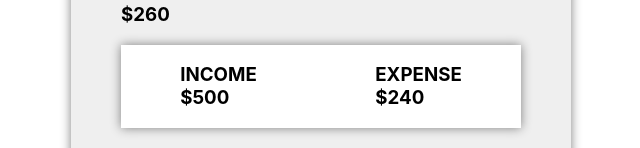
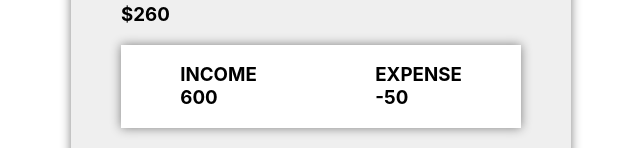
Before and after one commit to samadakram/practice-expense-tracker-app, a React (Create React App) app: page / in a window 1280 px wide. Shown: the part 167-315 px from the top of the page, without its empty margins (319-959 px from the left). Built offline with nearby package versions, Linux system fonts and the light colour scheme.

Commit message:
updated child.js and TransContext.js

```diff
--- a/src/Child.js
+++ b/src/Child.js
@@ -14,6 +14,25 @@
             desc: newDesc
         })
     }
+    const getIncome = ()=>{
+        let income = 0;
+        for (var i=0; i < transactions.length; i++){
+            if (transactions[i].amount > 0){
+                income += transactions[i].amount
+            }
+        }
+        return income;
+    }
+
+    const getExpense = ()=>{
+        let expense = 0;
+        for (var i=0; i < transactions.length; i++){
+            if(transactions[i].amount < 0){
+                expense += transactions[i].amount
+            }
+        }
+        return expense;
+    }
 
     return(
         <div className="container">
@@ -22,8 +41,8 @@
             <h3>Your Balance <br/> $260 </h3>
 
             <div className="expense-container">
-                <h3>INCOME <br/> $500 </h3>
-                <h3>EXPENSE <br/> $240 </h3>
+                <h3>INCOME <br/> {getIncome()} </h3>
+                <h3>EXPENSE <br/> {getExpense()} </h3>
             </div>
             <h3>History</h3>
             <hr/>
--- a/src/TransContext.js
+++ b/src/TransContext.js
@@ -4,7 +4,7 @@
 const initialTransactions = [
     {amount: 500, desc: "Cash"},
     {amount: -50, desc: "Cold Drink"},
-    {amount: -100, desc: "Deposit"}
+    {amount: 100, desc: "Deposit"}
 ]
 
 export const TransactionContext = createContext(initialTransactions);
```
